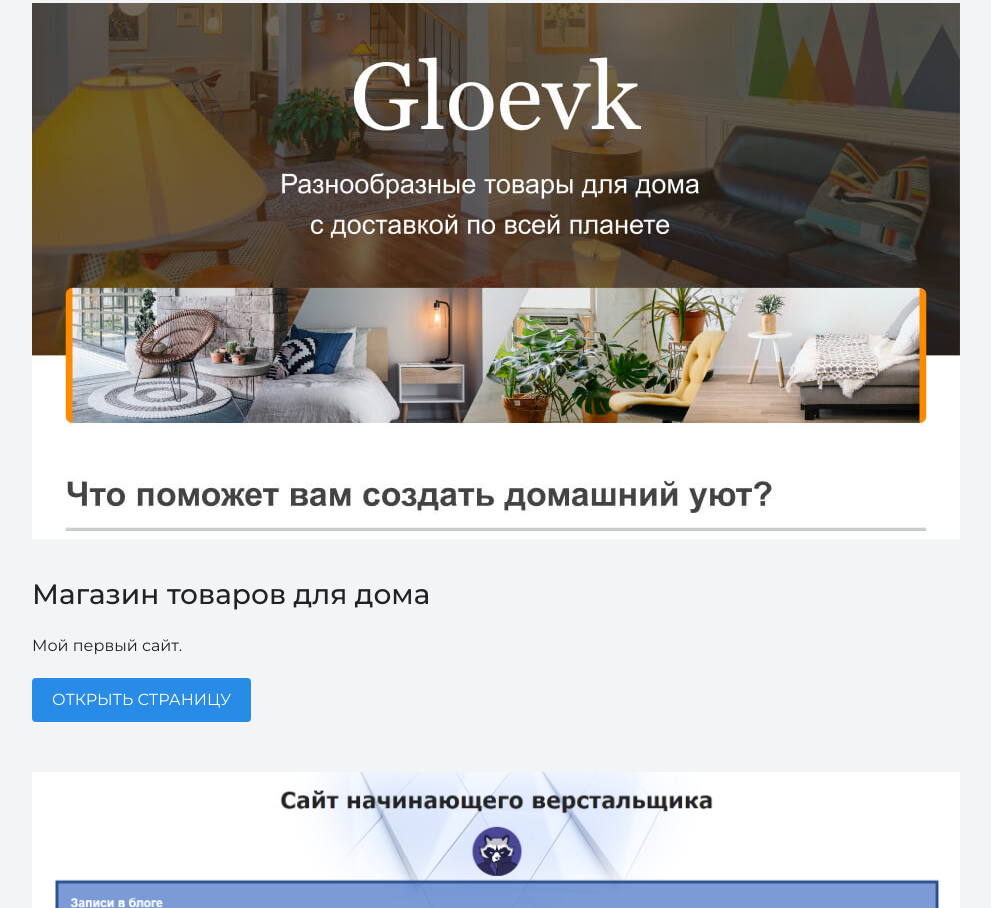
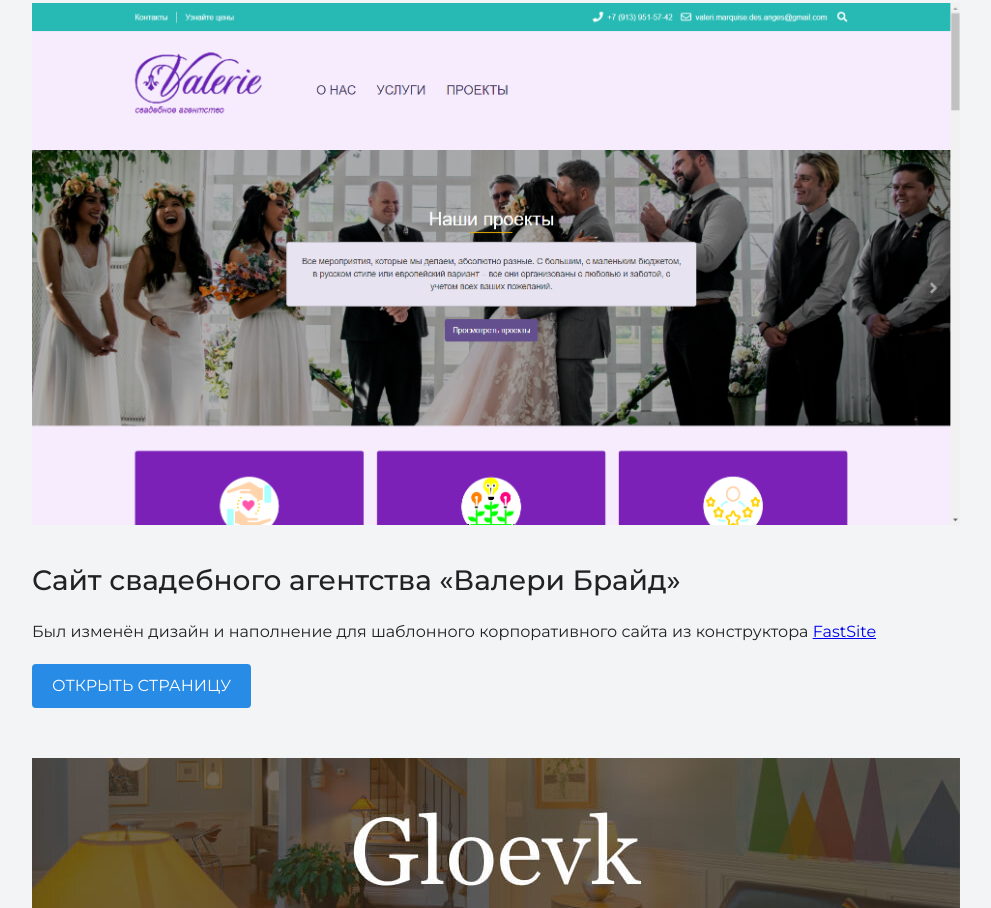
Before and after one commit to ValCat94/my-site, a plain HTML site: page index.html in a window 1280 px wide. Shown: the part 2480-3388 px from the top of the page, without its empty margins (160-1151 px from the left). Drawn offline with nearby package versions, Linux system fonts and the light colour scheme.

Commit message:
Add Valerie Bride project to portfolio

```diff
--- a/index.html
+++ b/index.html
@@ -53,6 +53,14 @@
     <section class="portfolio">
       <div class="container">
         <h2 class="subheading">Мои работы</h2>
+		<div class="container">
+		  <figure class="project-image">
+            <img src="files/project-wedding.png" width="928" alt="Сайт свадебного агентства Valerie Bride">
+          </figure>
+          <h3>Сайт свадебного агентства «Валери Брайд»</h3>
+          <p>Был изменён дизайн и наполнение для шаблонного корпоративного сайта из конструктора <a href="https://www.fastsite.ru/" target="_blank">FastSite</a></p>
+		  <a class="button" href="http://testvalerie.fastsite.ru/" target="_blank">Открыть страницу</a>
+        </div>
         <div class="container">
           <figure class="project-image">
             <img src="files/project.jpg" width="928" height="536" alt="Cайт магазина товаров для дома">
```
